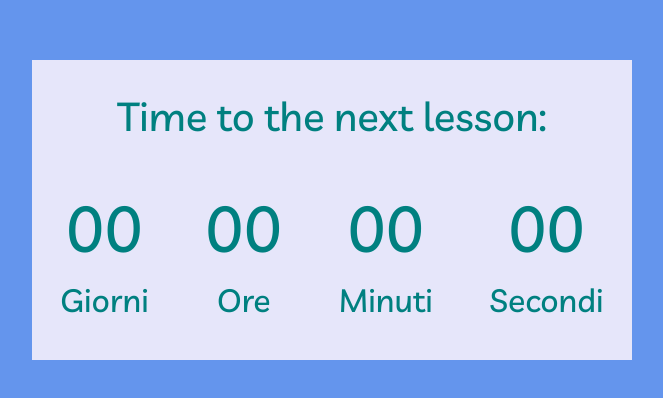
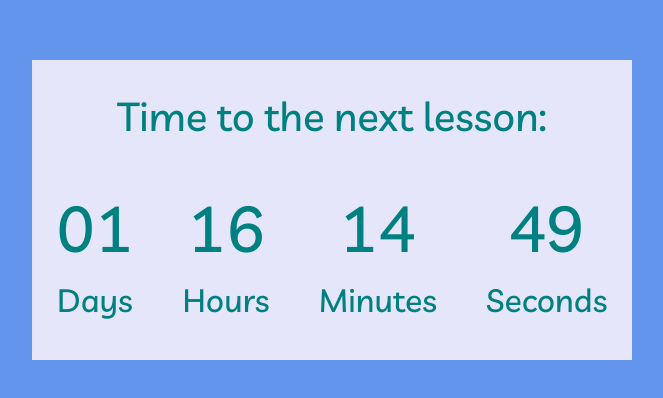
Before and after one commit to GabrieleSalati/js-simon, a plain HTML site: page index.html in a window 1280 px wide. Shown: the part 190-588 px from the top of the page, without its empty margins (308-971 px from the left). Drawn offline with nearby package versions, Linux system fonts and the light colour scheme.

Commit message:
Consegna completata

```diff
--- a/index.html
+++ b/index.html
@@ -29,21 +29,21 @@
 
             <h1 id="title">Time to the next lesson:</h1>
             <div class="counters">
-                <div id="days" class="counter">
-                    <div class="counter-number">00</div>
-                    <div class="counter-title">Giorni</div>
+                <div class="counter">
+                    <div id="days" class="counter-number">00</div>
+                    <div class="counter-title">Days</div>
                 </div>
-                <div id="hours" class="counter">
-                    <div class="counter-number">00</div>
-                    <div class="counter-title">Ore</div>
+                <div class="counter">
+                    <div id="hours" class="counter-number">00</div>
+                    <div class="counter-title">Hours</div>
                 </div>
-                <div id="minutes" class="counter">
-                    <div class="counter-number">00</div>
-                    <div class="counter-title">Minuti</div>
+                <div class="counter">
+                    <div id="minutes" class="counter-number">00</div>
+                    <div class="counter-title">Minutes</div>
                 </div>
-                <div id="seconds" class="counter">
-                    <div class="counter-number">00</div>
-                    <div class="counter-title">Secondi</div>
+                <div class="counter">
+                    <div id="seconds" class="counter-number">00</div>
+                    <div class="counter-title">Seconds</div>
                 </div>
             </div>
 
--- a/js/main.js
+++ b/js/main.js
@@ -0,0 +1,33 @@
+// ELEMENTI DEL DOM
+
+const daysEl = document.getElementById("days");
+const hoursEl = document.getElementById("hours");
+const minutesEl = document.getElementById("minutes");
+const secondsEl = document.getElementById("seconds");
+
+// FUNZIONE
+
+actualTime();
+
+const timer = setInterval(actualTime, 1000);
+
+function actualTime() {
+
+    const now = new Date().getTime();
+    const deadLine = new Date("2023-02-06 09:30");
+
+    let delta = deadLine - now;
+
+    if (delta >= 0) {
+
+        let days = Math.floor(delta / (1000 * 60 * 60 * 24));
+        let hours = Math.floor((delta % (1000 * 60 * 60 * 24)) / (1000 * 60 * 60));
+        let minutes = Math.floor((delta % (1000 * 60 * 60)) / (1000 * 60));
+        let seconds = Math.floor((delta % (1000 * 60)) / 1000);
+
+        secondsEl.innerHTML = (seconds < 10) ? "0" + seconds : seconds;
+        minutesEl.innerHTML = (minutes < 10) ? "0" + minutes : minutes;
+        hoursEl.innerHTML = (hours < 10) ? "0" + hours : hours;
+        daysEl.innerHTML = (days < 10) ? "0" + days : days;
+    }
+}
```
